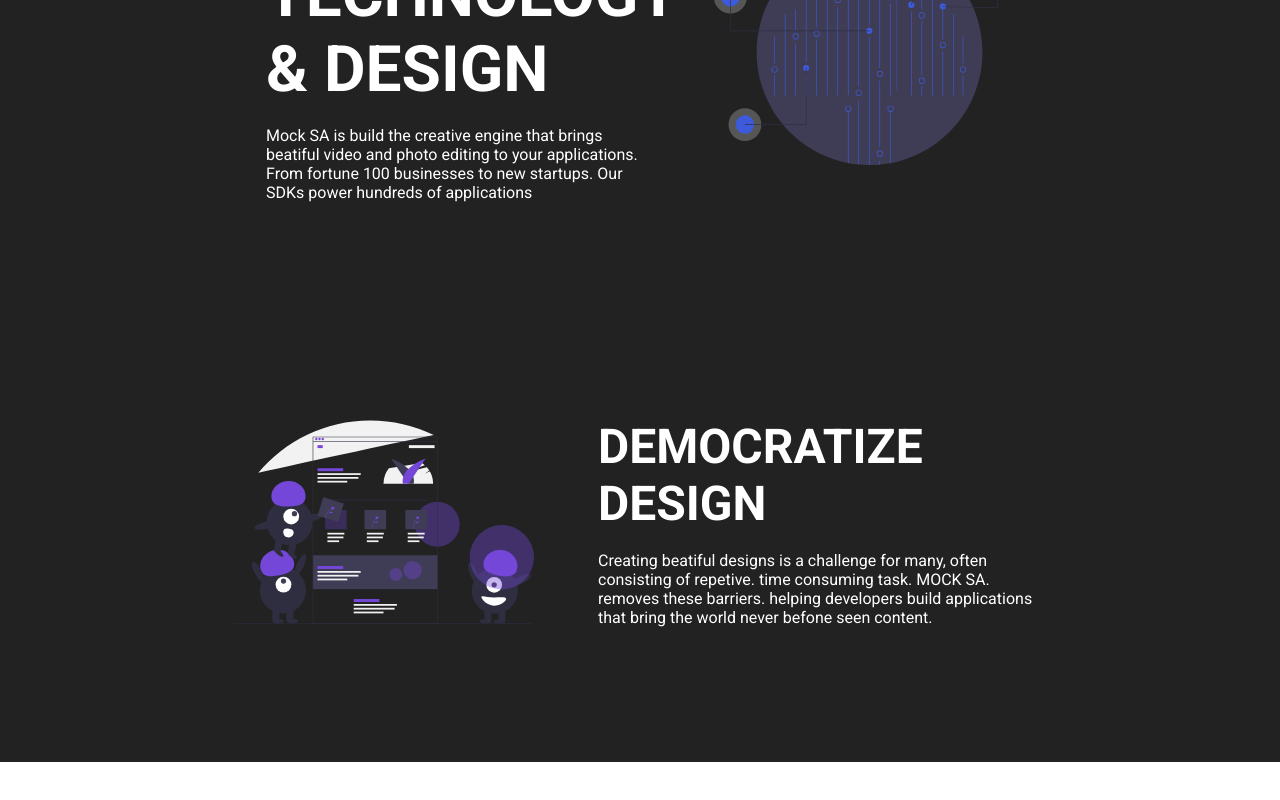
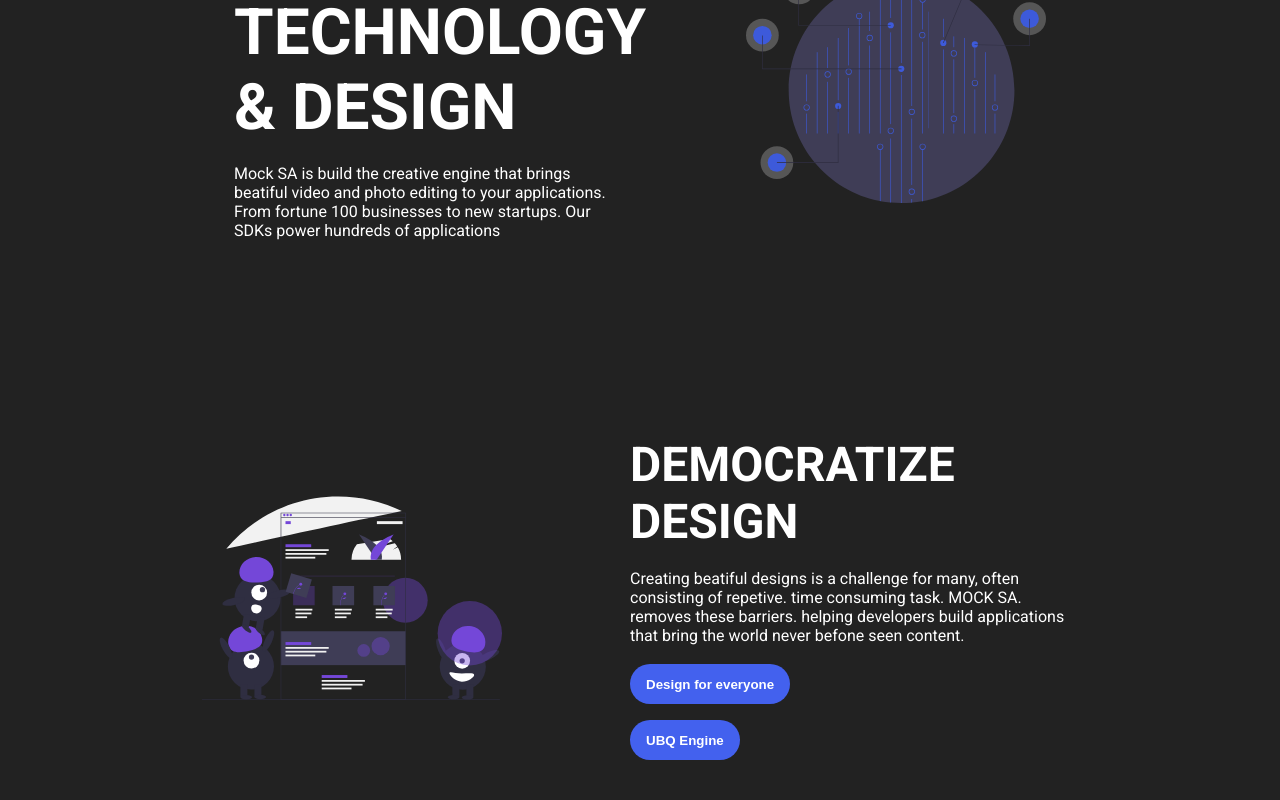
Before and after one commit to joaopedroalb/MockSA, a Next.js app: page / in a window 1280 px wide. Shown: the part 278-1078 px from the top of the page. Before the commit the page ends 1040 px from the top, so only its background shows below. Built offline with nearby package versions, Linux system fonts and the light colour scheme.

Commit message:
Update middleSec and create bottom sec

```diff
--- /dev/null
+++ b/src/components/Corpo/BottomSec/index.tsx
@@ -0,0 +1,5 @@
+export default function BottomSec(){
+    return(
+        <div>BOTTOM Sec</div>
+    )
+}
--- a/src/components/Corpo/HeaderSec/index.module.scss
+++ b/src/components/Corpo/HeaderSec/index.module.scss
@@ -7,7 +7,6 @@ $medium: 1200px;
     flex-direction: row;
     align-items: center;
     justify-content: center;
-    flex-wrap: wrap;
     gap: 4rem;
 
     .textContainer{
--- a/src/components/Corpo/HeaderSec/index.tsx
+++ b/src/components/Corpo/HeaderSec/index.tsx
@@ -14,8 +14,8 @@ export default function HeaderSec(){
                     to new startups. Our SDKs power hundreds of applications
                 </span>
             </div>
-            <Image src={hologram} alt="Hologram"
-                    width={300} height={300}/>
+            <br/>
+            <Image src={hologram} alt="Hologram" width={300} height={300}/>
         </section>
     )
 }
--- a/src/components/Corpo/MiddleSec/index.module.scss
+++ b/src/components/Corpo/MiddleSec/index.module.scss
@@ -7,7 +7,6 @@ $medium: 1200px;
     flex-direction: row;
     align-items: center;
     justify-content: center;
-    flex-wrap: wrap;
     gap: 4rem;
 
     .textContainer{
@@ -15,6 +14,27 @@ $medium: 1200px;
 
         h1{
             font-size: 3rem;
+        }
+    }
+
+    .btnContainer{
+        width: 100%;
+        display: flex;
+        flex-direction: column;
+        align-items: flex-start;
+        justify-content: center;
+        gap: 1rem;
+
+        button{
+            width: auto;
+            padding: 0 1rem;
+            height: 2.5rem;
+            border: 0;
+            border-radius: 1.5rem;
+            background-color: #4361ee;
+            color: #fff;
+            font-weight: 700;
+            cursor: pointer;
         }
     }
 
--- a/src/components/Corpo/MiddleSec/index.tsx
+++ b/src/components/Corpo/MiddleSec/index.tsx
@@ -7,6 +7,7 @@ export default function MiddleSec(){
     return(
         <section className={styles.container}>
             <Image src={democraticeDesign} alt="Design in work" width={300} height={300}/>
+            <br/>
             <div className={styles.textContainer}>
                 <h1>DEMOCRATIZE DESIGN</h1>
                 <br/>
@@ -16,6 +17,11 @@ export default function MiddleSec(){
                     build applications that bring the world never befone
                     seen content.
                 </span>
+                <br/><br/>
+                <div className={styles.btnContainer}>
+                    <button>Design for everyone </button>
+                    <button>UBQ Engine</button>
+                </div>
             </div>
         </section>
     )
--- a/src/pages/index.tsx
+++ b/src/pages/index.tsx
@@ -14,7 +14,9 @@ const Home: NextPage = () => {
       <Navbar menuActive={active} setMenuActive={setActive}/>
       {!active ? (
         <>
+          <br/><br/>
           <HeaderSec/>
+          <br/><br/>
           <MiddleSec/>
         </>
       ):<></>}
```
Also changed, not shown: src/components/Corpo/BottomSec/index.module.scss (added).
